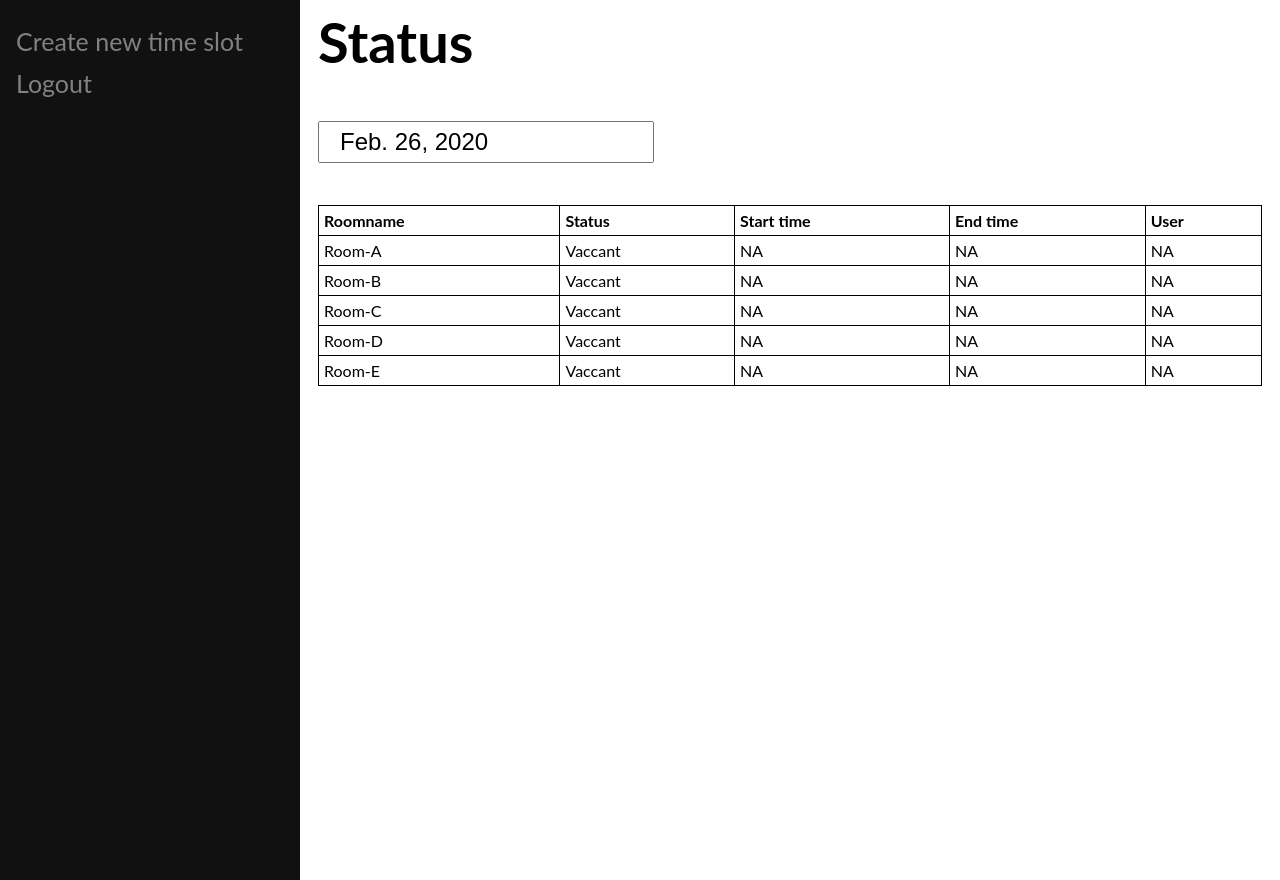
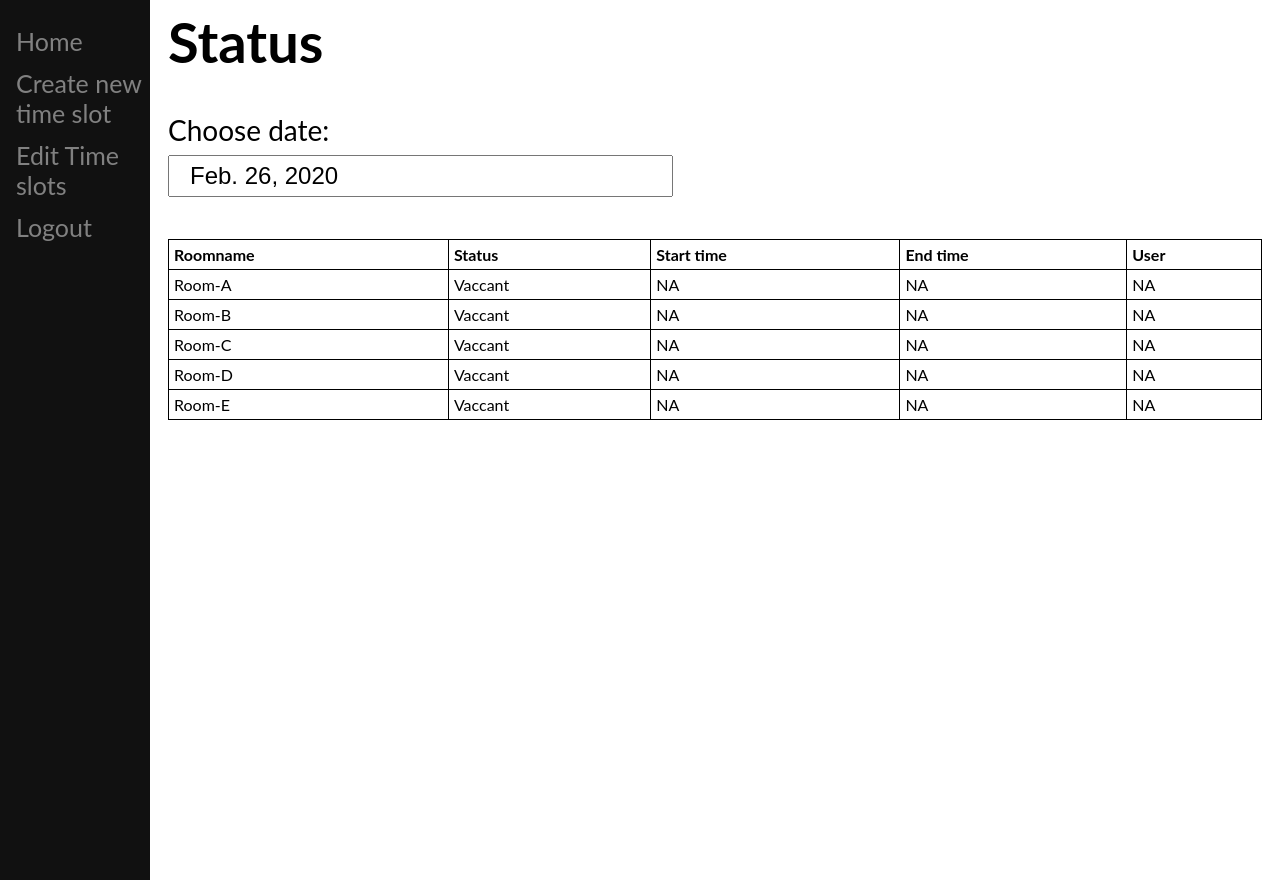
Before and after one commit to namanmanish/Dbms, a Django app: page /book/ in a window 1280 px wide. Run offline with Django 3.2, Linux system fonts and the light colour scheme; a user stored in the database is signed in; data comes from the database, SQL or seed files in the repository; both versions use the stored data as it was after the commit; some libraries are stand-ins or nearby versions.

Commit message:
Added slot edition and dynamic slot

```diff
--- a/fossee/roombooking/book/templates/book/m_home.html
+++ b/fossee/roombooking/book/templates/book/m_home.html
@@ -46,7 +46,7 @@
                 for(i=a.length+1;i<y;i++)
                 {
                     console.log(y-i);
-                    z.deleteRow(i);
+                    z.deleteRow(a.length+1);
                 }
             }
         });
@@ -56,13 +56,16 @@
 <body>
 
 <div class="sidenav">
+    <a href="/book/">Home</a>
     <a href="/book/new/slot">Create new time slot</a>
+    <a href="/book/edit/slots">Edit Time slots</a>
     <a href="/user/logout">Logout</a>
 </div>
 {% csrf_token %}
 <div class="main">
     <h1>Status</h1>
     <div id="element2">
+        <label for="id_date">Choose date:</label>
         <input type="text" id="id_date" class="date" value="{{ date1 }}">
     </div>
     <br>
--- a/fossee/roombooking/book/templates/book/slot_form.html
+++ b/fossee/roombooking/book/templates/book/slot_form.html
@@ -10,9 +10,9 @@
       <h1>Slot Creation Form</h1>
   <p><b>Please Note</b>: The following changes will be applied form {{ x }}</p>
       <label for="id_ini_time">Start time:</label>
-      <input type="text" name="ini_time" id="id_ini_time" required>
+      <input type="text" name="ini_time" id="id_ini_time" value="{{ in|time:"H:i:s" }}" required>
       <label for="id_end_time">End time:</label>
-      <input type="text" name="end_time" id="id_end_time" required>
+      <input type="text" name="end_time" id="id_end_time" value="{{ out|time:"H:i:s" }}" required>
       <div class="clearfix">
         <button type="submit" class="signupbtn">Create</button>
       </div>
--- a/fossee/roombooking/book/urls.py
+++ b/fossee/roombooking/book/urls.py
@@ -9,5 +9,8 @@ urlpatterns = [
     path('new/booking',book,name="book"),
     path('<int:id>', views.cancle,name='cancle'),
     path('edit/<int:id>',views.edit),
+    path('edit/slots',views.desc),
+    path('edit/slot/<int:id>',views.edits),
     path('ajax',views.ajax),
+    path('ajax/slot',views.ajaxs),
 ]
--- a/fossee/roombooking/book/views.py
+++ b/fossee/roombooking/book/views.py
@@ -27,7 +27,6 @@ def slot(request):
                 messages.MessageFailure(request, 'Not created')
         form=time_slot_form()
         x=datetime.datetime.now().date()+datetime.timedelta(days=number_days)
-        print(x)
         context={'form':form,'x':x}
         return render(request,'book/slot_form.html',context)
 
@@ -152,3 +151,59 @@ def ajax(request):
             b=[]
     context={'a':a}
     return JsonResponse(context)
+
+def desc(request):
+    if request.user.is_manager:
+        dep=dependent.objects.all()
+        for i in range(len(dep)):
+            if datetime.datetime.now().date()<(dep[i].date):
+                break
+        x=dependent.objects.filter(date=dep[i-1].date)
+        time=[]
+        for i in x:
+            time.append(i.time_slot)
+        context={'time':time,'date1':datetime.datetime.now().date()}
+        return render(request,'book/time_slot.html',context)
+
+def edits(request,id):
+    if request.user.is_manager:
+        if request.method=="POST":
+            form=time_slot_form(request.POST)
+            if form.is_valid():
+                ini_time=form.cleaned_data["ini_time"]
+                end_time=form.cleaned_data["end_time"]
+                obj=Time_slots.objects.create(int_time=ini_time,end_time=end_time)
+                obj.save()
+                x=datetime.datetime.now().date()+datetime.timedelta(days=number_days)
+                for i in Time_slots.objects.all():
+                    if not i.pk==id:
+                        dependent.objects.create(date=x,time_slot=i).save()
+                messages.success(request, "Slot successfully added")
+                return redirect('/book/edit/slots')
+        slot=Time_slots.objects.get(pk=id)
+        x=datetime.datetime.now().date()+datetime.timedelta(days=number_days)
+        print(x)
+        form=time_slot_form()
+        context={'form':form,'x':x,'in':slot.int_time,'out':slot.end_time}
+        return render(request,'book/slot_form.html',context)
+
+def ajaxs(request):
+    date=request.GET.get('date')
+    print(date)
+    dep=dependent.objects.all()
+    print(dep[0].date)
+    for i in range(len(dep)):
+        if str(date)<str(dep[i].date):
+            break
+    x=dependent.objects.filter(date=dep[i-1].date)
+    a=[]
+    b=[]
+    for i in x:
+        b.append(i.time_slot.int_time)
+        b.append(i.time_slot.end_time)
+        b.append(i.time_slot.pk)
+        a.append(b)
+        b=[]
+    print(a)
+    context={'a':a}
+    return JsonResponse(context)
--- a/fossee/roombooking/login/static/book/m_home.css
+++ b/fossee/roombooking/login/static/book/m_home.css
@@ -4,7 +4,7 @@ body {
 
   .sidenav {
     height: 100%;
-    width: 300px;
+    width: 150px;
     position: fixed;
     z-index: 1;
     top: 0;
@@ -27,7 +27,7 @@ body {
   }
 
   .main {
-    margin-left: 300px; /* Same as the width of the sidenav */
+    margin-left: 150px; /* Same as the width of the sidenav */
     font-size: 28px; /* Increased text to enable scrolling */
     padding: 0px 10px;
   }
```
Also changed, not shown: fossee/roombooking/book/templates/book/time_slot.html (added, +102 -0 lines), fossee/roombooking/book/tests.py (line endings or trailing spaces), fossee/roombooking/db.sqlite3.
